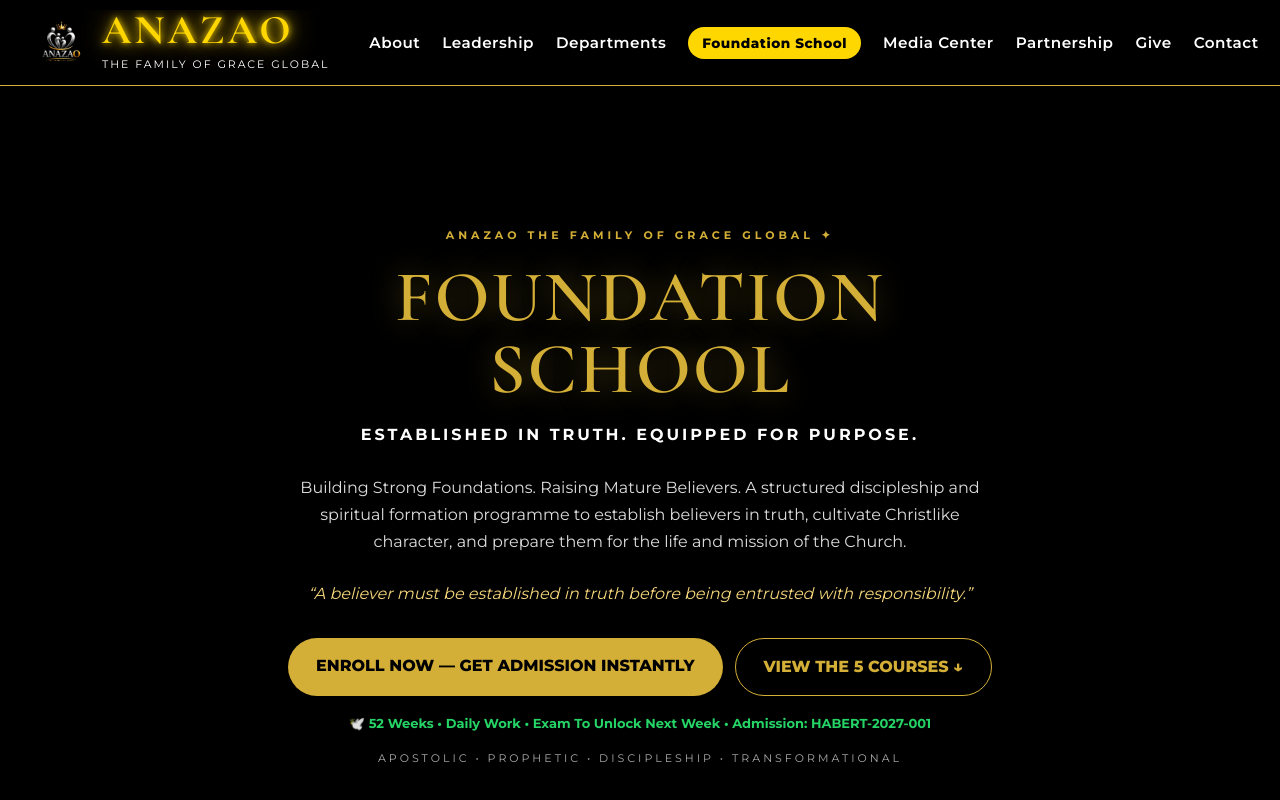
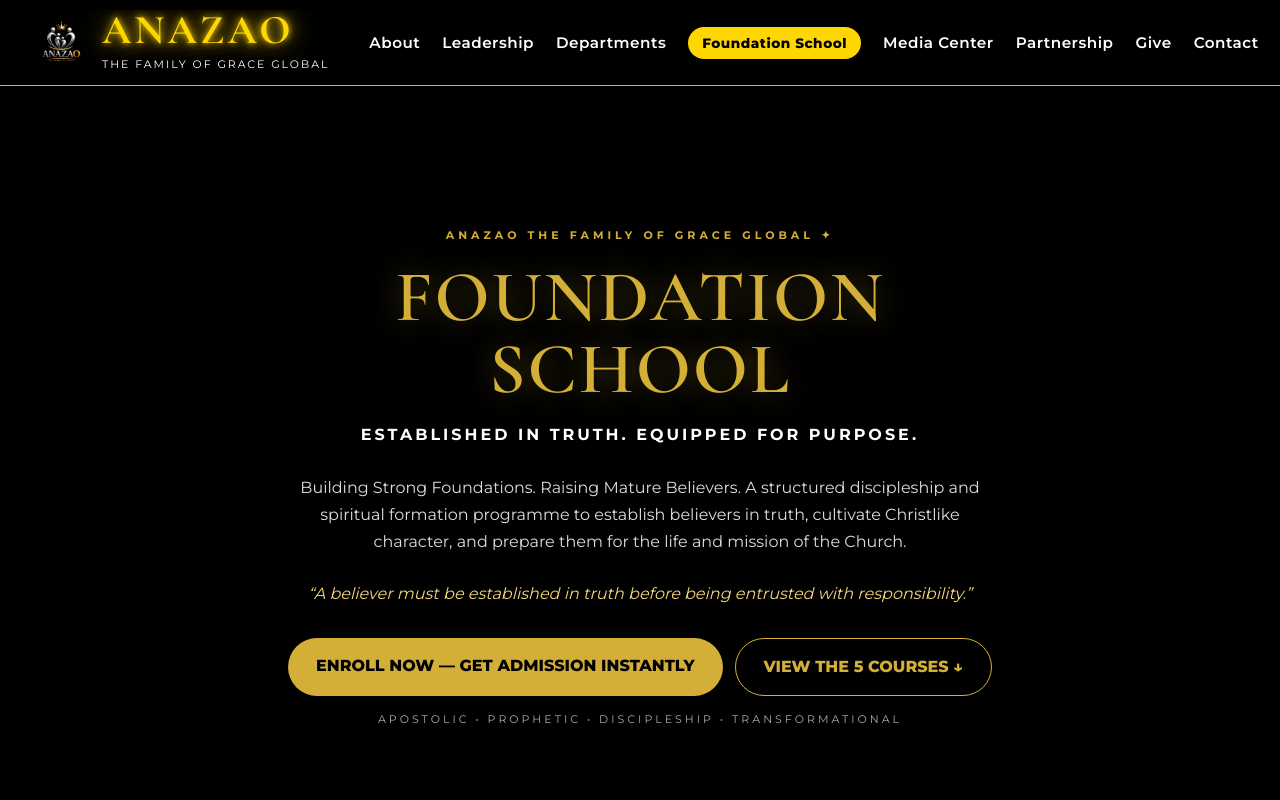
Before and after one commit to HABERTMANDE/websiteanazao, a React (Vite) app: page /foundation-school in a window 1280 px wide. Shown: the top 800 px of the page. Built offline with nearby package versions, Linux system fonts and the light colour scheme.

Commit message:
Replace common emoji on admission line with royal icons

```diff
--- a/src/pages/FoundationSchool.jsx
+++ b/src/pages/FoundationSchool.jsx
@@ -177,7 +177,6 @@ export default function FoundationSchool() {
           <a href="#enroll" style={{ background: GOLD, color: "#000", padding: "14px 28px", borderRadius: "30px", fontWeight: "800", textDecoration: "none" }}>ENROLL NOW — GET ADMISSION INSTANTLY</a>
           <a href="#courses" style={{ border: `1px solid ${GOLD}`, color: GOLD, padding: "14px 28px", borderRadius: "30px", fontWeight: "800", textDecoration: "none" }}>VIEW THE 5 COURSES ↓</a>
         </div>
-        <p style={{ marginTop: "16px", fontSize: "13px", color: "#25D366", fontWeight: "700" }}>{IC.dove} 52 Weeks • Daily Work • Exam To Unlock Next Week • Admission: HABERT-2027-001</p>
         <p style={{ marginTop: "14px", fontSize: "11px", letterSpacing: "3px", color: "#aaa" }}>APOSTOLIC • PROPHETIC • DISCIPLESHIP • TRANSFORMATIONAL</p>
       </section>
 
```
